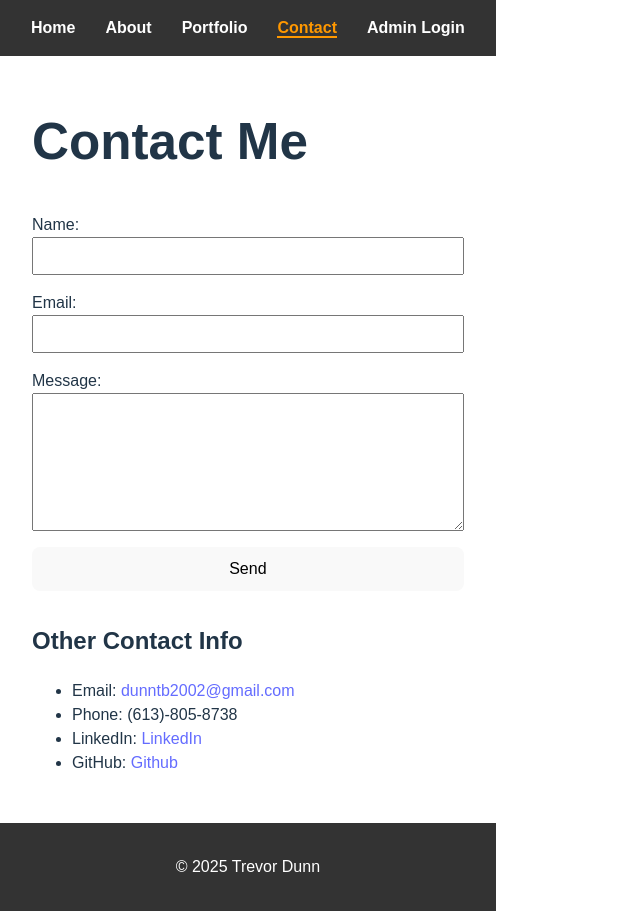
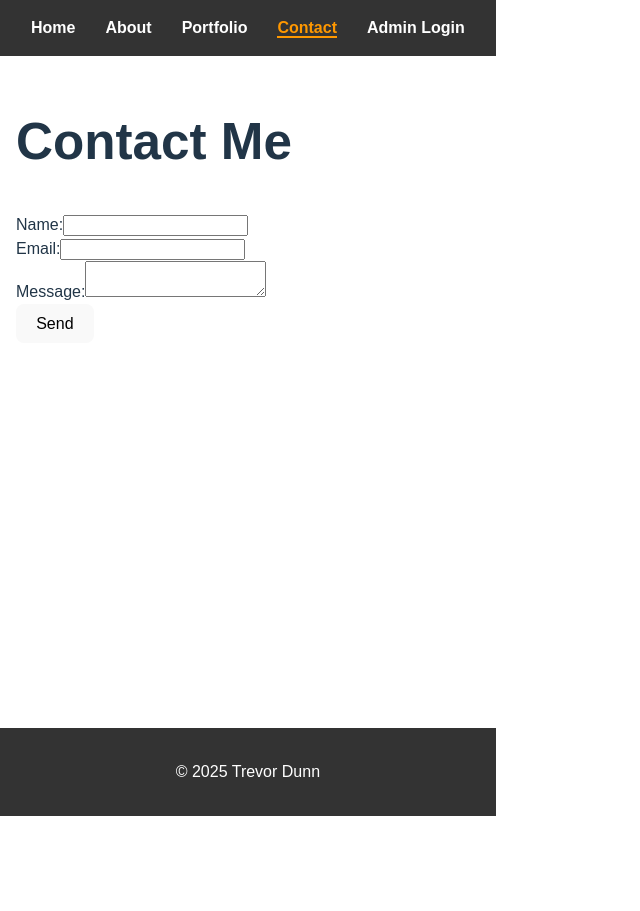
Before and after one commit to trevordunn0902/portfolio-frontend, a React (Vite) app: page /contact in a window 1280 px wide. Shown: the whole page, without its empty margins (0-640 px from the left). After the commit the page ends 816 px from the top, so only its background shows below. Built offline with nearby package versions, Linux system fonts and the light colour scheme.

Commit message:
Update frontend with contact form fixes and other changes

```diff
--- a/src/pages/Contact.jsx
+++ b/src/pages/Contact.jsx
@@ -2,98 +2,63 @@
 import React, { useState } from "react";
 
 function Contact() {
-  const [formData, setFormData] = useState({
-    name: "",
-    email: "",
-    message: ""
-  });
+  const [name, setName] = useState("");
+  const [email, setEmail] = useState("");
+  const [message, setMessage] = useState("");
   const [status, setStatus] = useState("");
-
-  const handleChange = (e) => {
-    const { name, value } = e.target;
-    setFormData({ ...formData, [name]: value });
-  };
 
   const handleSubmit = async (e) => {
     e.preventDefault();
-    setStatus("Sending...");
+
+    // Simple client-side validation
+    if (!name || !email || !message) {
+      setStatus("Please fill in all fields.");
+      return;
+    }
 
     try {
-      const response = await fetch(`${import.meta.env.VITE_API_BASE_URL}/api/contact`, {
+      const response = await fetch("http://localhost:8080/api/contact", {
         method: "POST",
         headers: {
-          "Content-Type": "application/json",
-          "Authorization": "Basic " + btoa(`${import.meta.env.VITE_API_USER}:${import.meta.env.VITE_API_PASSWORD}`)
+          "Content-Type": "application/json"
         },
-        body: JSON.stringify(formData)
+        body: JSON.stringify({ name, email, message })
       });
 
       if (response.ok) {
         setStatus("Message sent successfully!");
-        setFormData({ name: "", email: "", message: "" });
+        setName("");
+        setEmail("");
+        setMessage("");
       } else {
-        setStatus("Failed to send message.");
+        const text = await response.text();
+        setStatus(`Failed to send message: ${text}`);
       }
-    } catch (error) {
-      console.error(error);
-      setStatus("Error sending message.");
+    } catch (err) {
+      console.error(err);
+      setStatus("Error connecting to server.");
     }
   };
 
   return (
-    <section style={{ maxWidth: "600px", margin: "2rem auto", padding: "0 1rem", fontFamily: "Arial, sans-serif" }}>
+    <section style={{ maxWidth: "600px", margin: "2rem auto" }}>
       <h1>Contact Me</h1>
-
-      <form onSubmit={handleSubmit} style={{ display: "flex", flexDirection: "column", gap: "1rem", marginBottom: "2rem" }}>
-        <div style={{ display: "flex", flexDirection: "column" }}>
+      {status && <p style={{ color: status.includes("success") ? "green" : "red" }}>{status}</p>}
+      <form onSubmit={handleSubmit}>
+        <div>
           <label>Name:</label>
-          <input
-            type="text"
-            name="name"
-            value={formData.name}
-            onChange={handleChange}
-            required
-            style={{ padding: "0.5rem", fontSize: "1rem" }}
-          />
+          <input value={name} onChange={(e) => setName(e.target.value)} required />
         </div>
-
-        <div style={{ display: "flex", flexDirection: "column" }}>
+        <div>
           <label>Email:</label>
-          <input
-            type="email"
-            name="email"
-            value={formData.email}
-            onChange={handleChange}
-            required
-            style={{ padding: "0.5rem", fontSize: "1rem" }}
-          />
+          <input type="email" value={email} onChange={(e) => setEmail(e.target.value)} required />
         </div>
-
-        <div style={{ display: "flex", flexDirection: "column" }}>
+        <div>
           <label>Message:</label>
-          <textarea
-            name="message"
-            value={formData.message}
-            onChange={handleChange}
-            required
-            style={{ padding: "0.5rem", fontSize: "1rem", minHeight: "120px" }}
-          />
+          <textarea value={message} onChange={(e) => setMessage(e.target.value)} required />
         </div>
-
-        <button type="submit" style={{ padding: "0.75rem", fontSize: "1rem", cursor: "pointer" }}>
-          Send
-        </button>
+        <button type="submit">Send</button>
       </form>
-
-      {status && <p style={{ fontWeight: "bold" }}>{status}</p>}
-
-      <h2>Other Contact Info</h2>
-      <ul>
-        <li>Email: <a href="mailto:dunntb2002@gmail.com">dunntb2002@gmail.com</a></li>
-        <li>Phone: (613)-805-8738</li>
-        <li>LinkedIn: <a href="https://www.linkedin.com/in/trevor-dunn-6a00932a7" target="_blank" rel="noreferrer">LinkedIn</a></li>
-        <li>GitHub: <a href="https://github.com/trevordunn0902" target="_blank" rel="noreferrer">Github</a></li>
-      </ul>
     </section>
   );
 }
```
